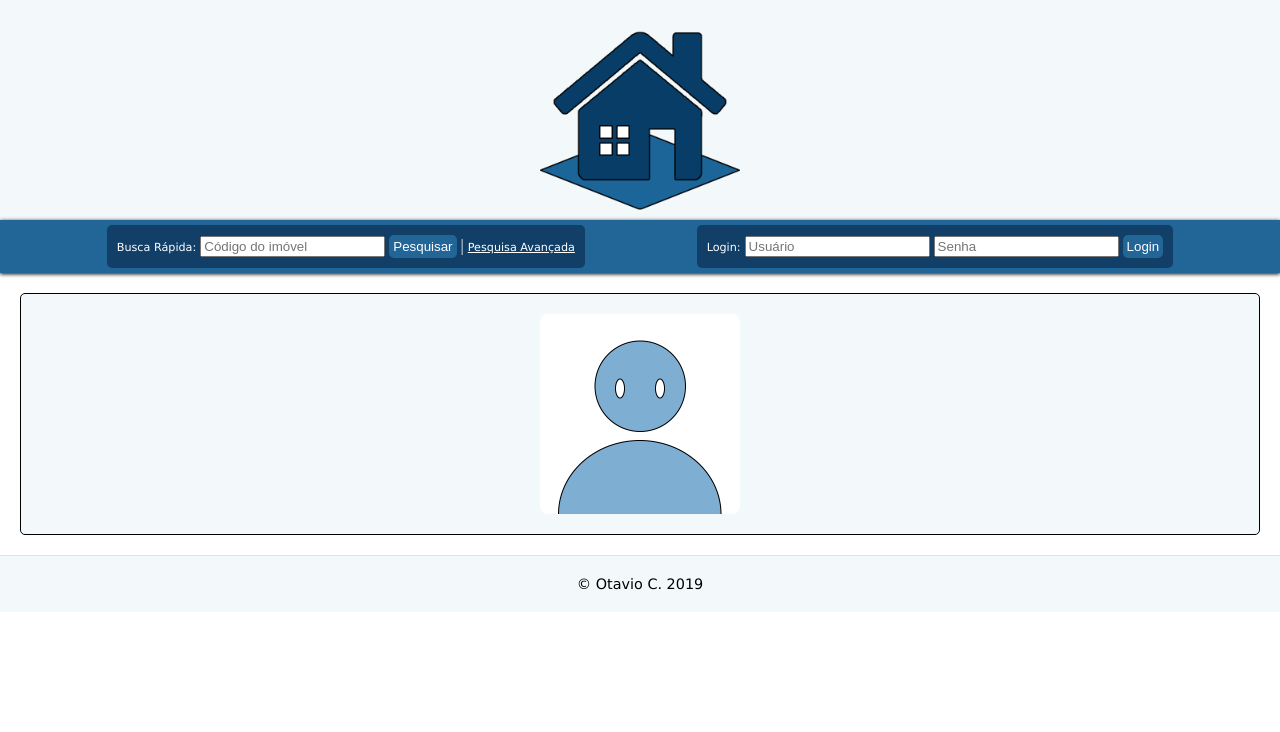
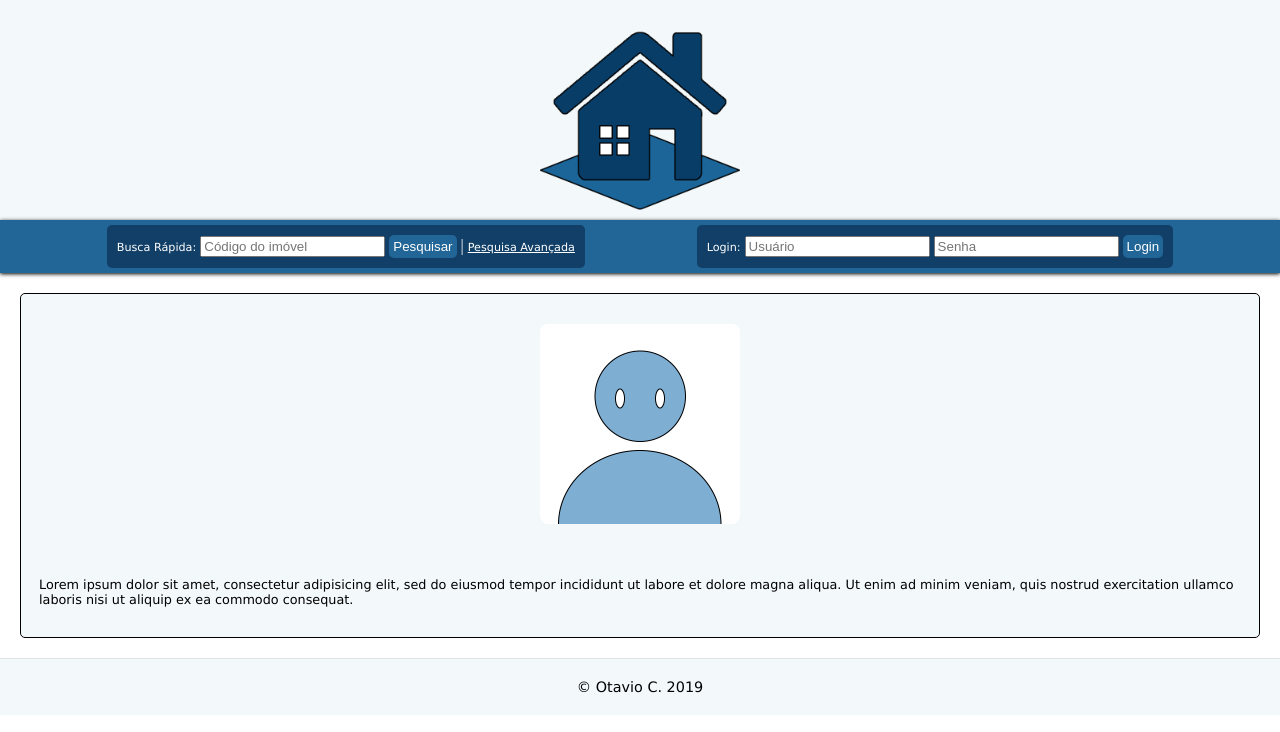
Before and after one commit to Vinesma/Site-Imobiliaria, a PHP site: page /cliente.html in a window 1280 px wide. Shown: the top 732 px of the page. Run offline with PHP 8.4, Linux system fonts and the light colour scheme.

Commit message:
trabalhando no grid do cliente

```diff
--- a/cliente.html
+++ b/cliente.html
@@ -53,8 +53,12 @@
 	</header>
 
 	<section>
-		<div class="flex userimgcontainer">
+		<div class="grid">
 			<img class="userimg" src="img/default_user_img.png">
+			<p>Lorem ipsum dolor sit amet, consectetur adipisicing elit, sed do eiusmod
+			tempor incididunt ut labore et dolore magna aliqua. Ut enim ad minim veniam,
+			quis nostrud exercitation ullamco laboris nisi ut aliquip ex ea commodo
+			consequat.</p>
 		</div>
 	</section>
 
--- a/style.css
+++ b/style.css
@@ -122,20 +122,6 @@ section img{
 	height: 100%;
 }
 
-/*CLIENTE.html*/
-
-section .userimgcontainer{
-	justify-content: center;
-}
-
-section .userimg{
-	border-radius: 8px;
-	width: 200px;
-	height: 200px;
-	margin-top: 20px;
-	margin-bottom: 20px;
-}
-
 /*FLEX*/
 
 .flex{
@@ -188,6 +174,16 @@ section .userimg{
 	border-radius: 3px;
 	color: white;
 	background: #113f67;
+}
+
+/*CLIENTE.html*/
+
+.grid .userimg{
+	border-radius: 8px;
+	width: 200px;
+	height: 200px;
+	margin-top: 20px;
+	margin-bottom: 20px;
 }
 
 /*FOOTER*/
```
